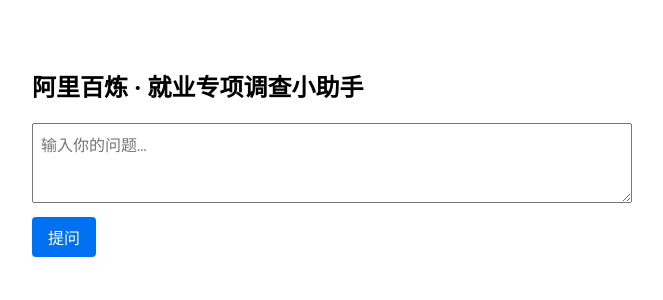
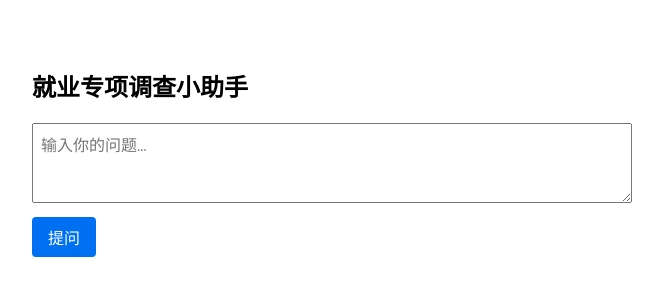
Before and after one commit to zhangshaochi/Employment-Survey, a Next.js app: page / in a window 1280 px wide. Shown: the top 300 px of the page, without its empty margins (308-971 px from the left). Built offline with nearby package versions, Linux system fonts and the light colour scheme.

Commit message:
Update index.js

```diff
--- a/pages/index.js
+++ b/pages/index.js
@@ -45,7 +45,7 @@ const HomePage = () => {
       maxWidth: '600px',
       margin: 'auto'
     }}>
-      <h2>阿里百炼 · 就业专项调查小助手</h2>
+      <h2>就业专项调查小助手</h2>
 
       <textarea
         value={question}
```
